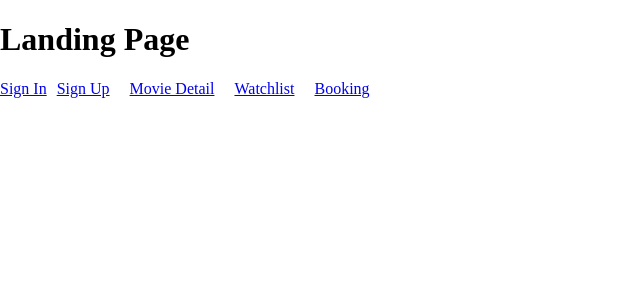
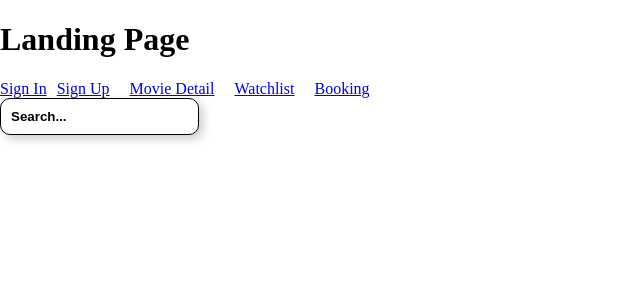
Before and after one commit to Taninwat-55/cinema-booking-system, a React (Vite) app in the folder client/: page / in a window 1280 px wide. Shown: the top 300 px of the page, without its empty margins (0-640 px from the left). Built offline with nearby package versions, Linux system fonts and the light colour scheme.

Commit message:
Searchbar - LandingPage

```diff
--- /dev/null
+++ b/client/src/components/Searchbar.jsx
@@ -0,0 +1,16 @@
+import React from "react";
+
+const Searchbar = ({searchInput, handleSearch}) => {
+  return (
+    <div>
+      <input
+        type="text"
+        placeholder="Search..."
+        value={searchInput}
+        onChange={handleSearch}
+      />
+    </div>
+  );
+};
+
+export default Searchbar;
--- a/client/src/pages/LandingPage.jsx
+++ b/client/src/pages/LandingPage.jsx
@@ -1,5 +1,27 @@
 import { Link } from "react-router-dom";
+import { useEffect, useState } from "react";
+import Searchbar from "../components/Searchbar";
 export default function LandingPage() {
+  const [movies, setMovies] = useState([]);
+  const [filteredMovies, setFilteredMovies] = useState([]);
+  const [searchInput, setSearchInput] = useState("");
+  const [priceOrder, setPriceOrder] = useState("desc");
+
+  const handleSearch = (e) => {
+    const serachTerm = e.target.value.toLowerCase();
+    setSearchInput(serachTerm);
+
+    const filtered = movies.filter(
+      (movie) =>
+        movie.title.toLowerCase().includes(serachTerm) &&
+        movie.genre.toLowerCase().includes(serachTerm) &&
+        movie.director.toLowerCase().includes(serachTerm) &&
+        movie.description.toLowerCase().includes(serachTerm) &&
+        movie.release_year.toLowerCase().includes(serachTerm)
+    );
+    setFilteredMovies(filtered);
+  };
+
   return (
     <div>
       <h1>Landing Page</h1>
@@ -23,6 +45,7 @@ export default function LandingPage() {
         Booking
       </Link>
 
+      <Searchbar searchInput={searchInput} handleSearch={handleSearch} />
     </div>
   );
 }
```
